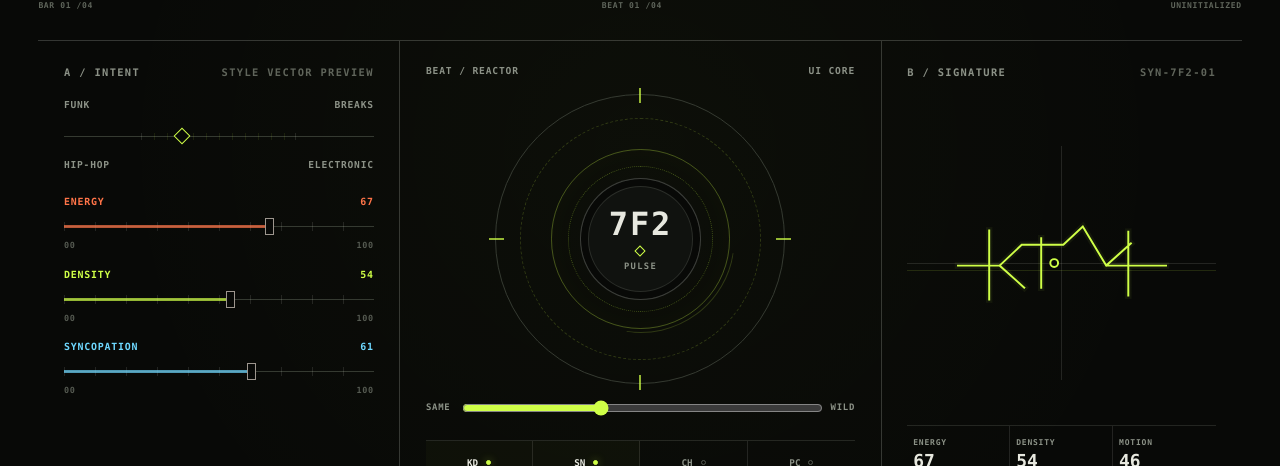
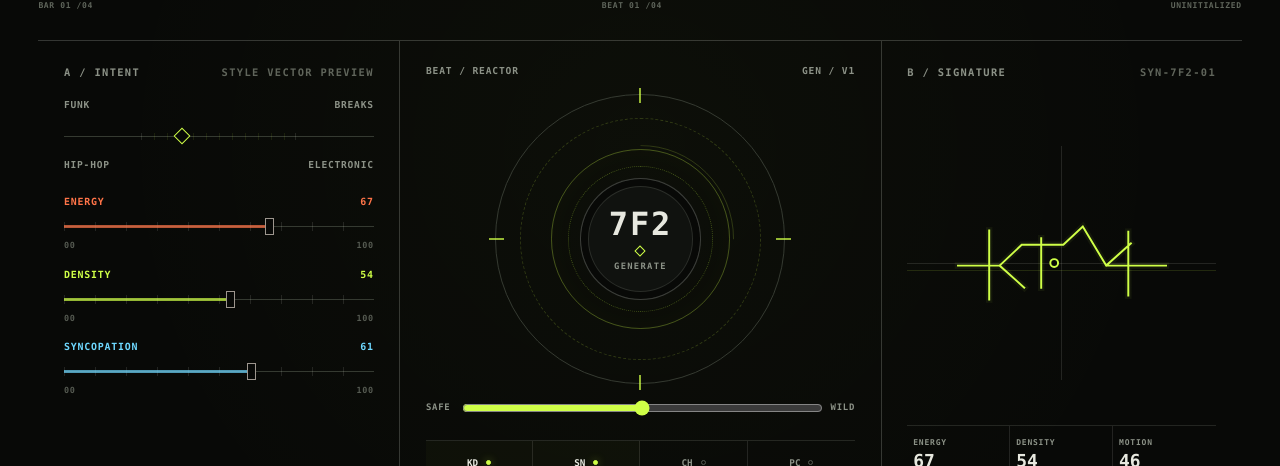
Before and after one commit to thiepn/synth, a React (Vite) app: page / in a window 1280 px wide. Shown: the part 200-666 px from the top of the page. Built offline with nearby package versions, Linux system fonts and the light colour scheme.

Commit message:
feat: activate Beat Reactor for real beat generation

```diff
--- a/src/ui/pulse/Primitives.tsx
+++ b/src/ui/pulse/Primitives.tsx
@@ -207,27 +207,27 @@ export function RhythmGlyph({ variant = 0, label = "Rhythm glyph" }: RhythmGlyph
 
 interface BeatReactorProps {
   seed: string;
-  similarity: number;
-  pulseVersion: number;
-  onPulse: () => void;
-  onSimilarityChange: (next: number) => void;
+  intensity: number;
+  generationVersion: number;
+  onGenerate: () => void;
+  onIntensityChange: (next: number) => void;
 }
 
 export function BeatReactor({
   seed,
-  similarity,
-  pulseVersion,
-  onPulse,
-  onSimilarityChange,
+  intensity,
+  generationVersion,
+  onGenerate,
+  onIntensityChange,
 }: BeatReactorProps) {
   return (
     <div
       className="beat-reactor"
-      style={{ "--reactor-similarity": similarity / 100 } as CSSProperties}
+      style={{ "--reactor-similarity": intensity / 100 } as CSSProperties}
     >
       <div className="beat-reactor__caption">
         <span>BEAT / REACTOR</span>
-        <span>UI CORE</span>
+        <span>GEN / V1</span>
       </div>
 
       <div className="beat-reactor__machine">
@@ -239,29 +239,29 @@ export function BeatReactor({
         <span className="beat-reactor__marker beat-reactor__marker--west" aria-hidden="true" />
 
         <button
-          key={pulseVersion}
+          key={generationVersion}
           type="button"
           className="beat-reactor__core"
-          onClick={onPulse}
-          aria-label="Pulse the Beat Reactor visual preview"
+          onClick={onGenerate}
+          aria-label="Generate a new beat"
         >
           <span className="beat-reactor__seed">{seed}</span>
           <span className="beat-reactor__pulse-dot" aria-hidden="true" />
-          <span className="beat-reactor__action">PULSE</span>
+          <span className="beat-reactor__action">GENERATE</span>
         </button>
       </div>
 
       <label className="beat-reactor__distance">
-        <span>SAME</span>
+        <span>SAFE</span>
         <input
           type="range"
           min="0"
           max="100"
-          value={similarity}
+          value={intensity}
           onChange={(event) =>
-            onSimilarityChange(Number(event.currentTarget.value))
+            onIntensityChange(Number(event.currentTarget.value))
           }
-          aria-label="Generation change distance"
+          aria-label="Beat generation complexity"
         />
         <span>WILD</span>
       </label>
```
